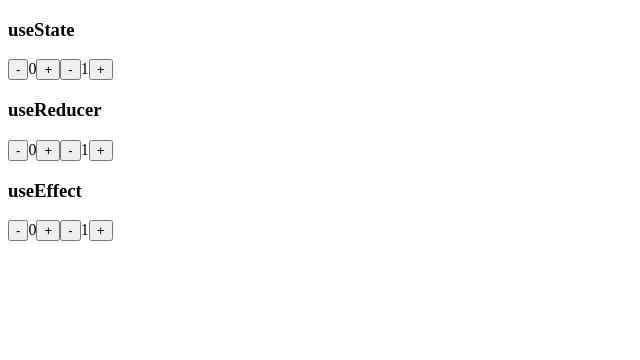
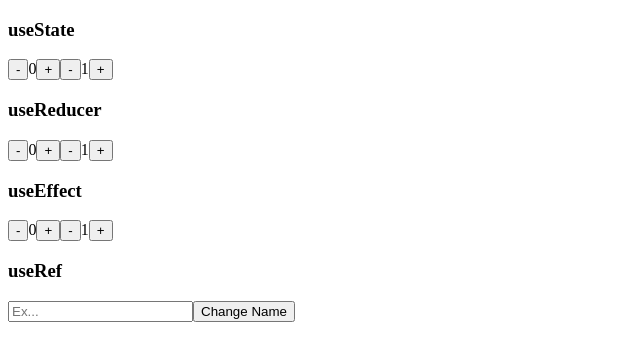
Before and after one commit to LoganMichalicek/ReactHooks, a React app: page / in a window 1280 px wide. Shown: the top 360 px of the page, without its empty margins (0-640 px from the left). Built offline with nearby package versions, Linux system fonts and the light colour scheme; the HTML template or start-up script is replaced by a standard one.

Commit message:
Finished useRef

```diff
--- a/client/src/app.jsx
+++ b/client/src/app.jsx
@@ -4,6 +4,7 @@ import ReactDOM from 'react-dom';
 import UseState from './hooks/useState.jsx';
 import UseReducer from './hooks/useReducer.jsx';
 import UseEffect from './hooks/useEffect.jsx';
+import UseRef from './hooks/useRef.jsx';
 
 class App extends React.Component {
   constructor(props) {
@@ -16,6 +17,7 @@ class App extends React.Component {
         <UseState />
         <UseReducer />
         <UseEffect />
+        <UseRef />
       </div>
     );
   }
--- /dev/null
+++ b/client/src/hooks/useRef.jsx
@@ -0,0 +1,29 @@
+import React, {useRef} from 'react';
+
+// UseRef is essentially a way to reference dom elements as variables
+// Set a variable to useRef, then set ref={that_variable} in the element
+// Now, you can use element.current to access the properties of the dom element!
+
+const UseRef = function () {
+
+  const inputRef = useRef(null);
+  const outputRef = useRef(null);
+
+  const onClick = () => {
+    console.log(inputRef.current.value);
+    inputRef.current.focus();
+    outputRef.current.innerText = inputRef.current.value;
+    inputRef.current.value = "";
+  }
+
+  return (
+    <div id={"use-ref-container"} className={"hook-container"}>
+      <h3>useRef</h3>
+      <input type="text" placeholder="Ex..." ref={inputRef}/>
+      <button onClick={onClick}>Change Name</button>
+      <p ref={outputRef}> </p>
+    </div>
+  );
+}
+
+export default UseRef;
```
Also changed, not shown: 1 other file (tests, documents, lock files or other folders).
